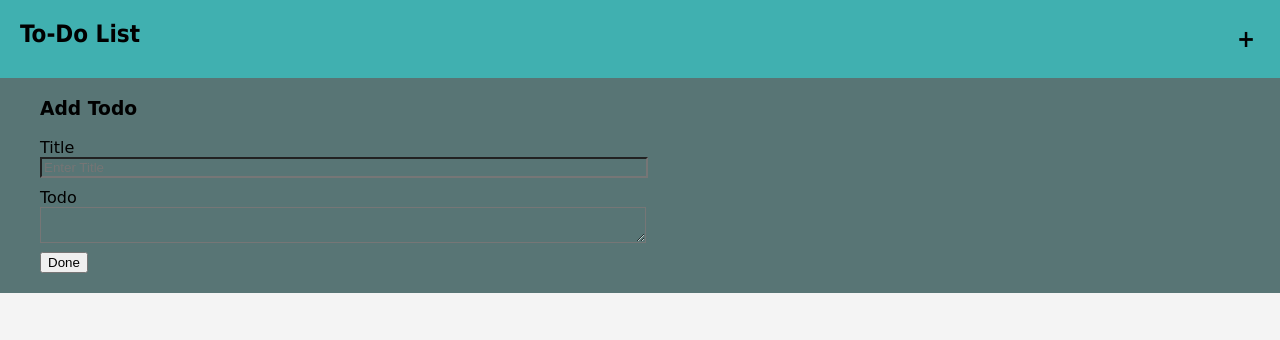
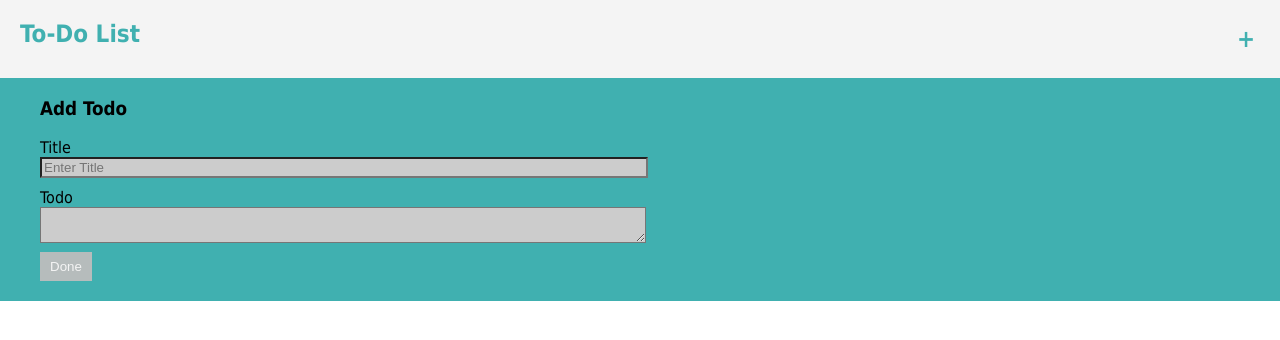
Before and after one commit to Mankindofficial/todo-list, a plain HTML site: page index.html in a window 1280 px wide. Both pictures are taken after a click on the element "Toggle Add Todo". Drawn offline with Linux system fonts and the light colour scheme.

Commit message:
Little Changes

```diff
--- a/script.js
+++ b/script.js
@@ -13,7 +13,7 @@ const addNote = (e) => {
 		alert("Please Fill in the Required fields");
 	} else {
 		let span = document.createElement("span")
-		span.innerHTML = `<li><strong>${title.value}:</strong> ${text.value}</li><abbr class="del" title="Delete Todo">X</abbr>`;
+		span.innerHTML = `<li><strong>${title.value.toUpperCase()}:</strong> ${text.value}</li><abbr class="del" title="Delete Todo">X</abbr>`;
 		ul.appendChild(span);
 		title.value = "";
 		text.value = "";
--- a/style.css
+++ b/style.css
@@ -1,6 +1,6 @@
 body{
 font-family: Tahoma, sans-serif;
-background:#f4f4f4;
+/*background:#f4f4f4;*/
 margin:0 auto;
 }
 /*************************************
@@ -9,8 +9,9 @@ margin:0 auto;
 
 div{
 display:flex;
-background:#40B0B0;
+background:#f4f4f4;
 padding:0 20px;
+color: #40B0B0;
 }
 abbr{
 text-decoration: none;
@@ -20,7 +21,7 @@ box-sizing: border-box;
 
 }
 abbr:hover{
-background:#587575;
+background:#ccc;
 cursor:pointer;
 box-shadow:rgba(0,0,0,0.8) 0px 5px 15px, inset rgba(0,0,0,0.15) 0px -10px 20px;
 }
@@ -29,8 +30,7 @@ box-shadow:rgba(0,0,0,0.8) 0px 5px 15px, inset rgba(0,0,0,0.15) 0px -10px 20px;
  *  Add-Todo Section
  *************************************/
 form{
-font-family: cursive;
-background:#587575;
+background:#40B0B0;
 padding:20px 40px;
 }
 .dropdown{
@@ -43,18 +43,26 @@ label{
 display:block;
 }
 input{
-background:#587575;
+background:#CCC;
 width: 50%;
 margin-bottom:10px;
 }
 textarea{
-background:#587575;
+background:#CCC;
 width: 50%;
 margin-bottom:5px;
 }
 button{
-display:block;
-cursor:pointer;
+	display:block;
+	cursor:pointer;
+	padding:7px 10px;
+	background:#B6BCBC;
+	color: #f4f4f4;
+	border:none;
+}
+button:hover{
+	background:#345050;
+	color:white;
 }
 
 /*************************************
@@ -72,7 +80,7 @@ border-left:5px dashed #345050;
 margin:0;
 margin-bottom: 2px;
 padding: 5px 20px;
-background:#B6BCBC;
+background:#D3D4D4;
 min-height:50px;
 box-sizing: border-box;
 }
```
